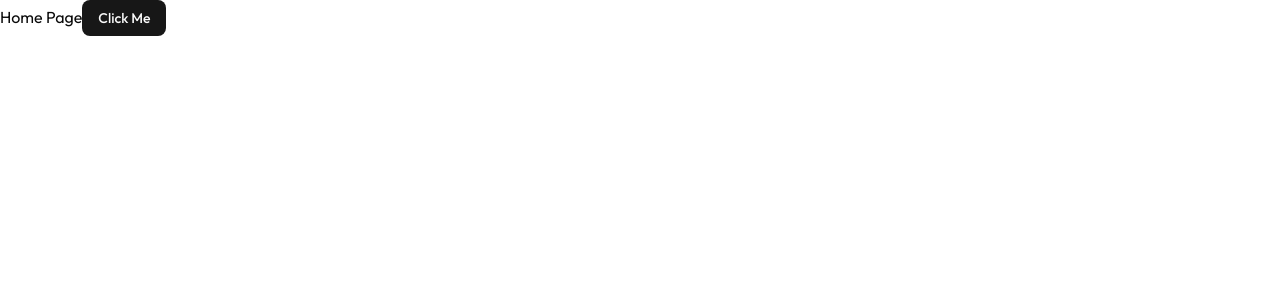
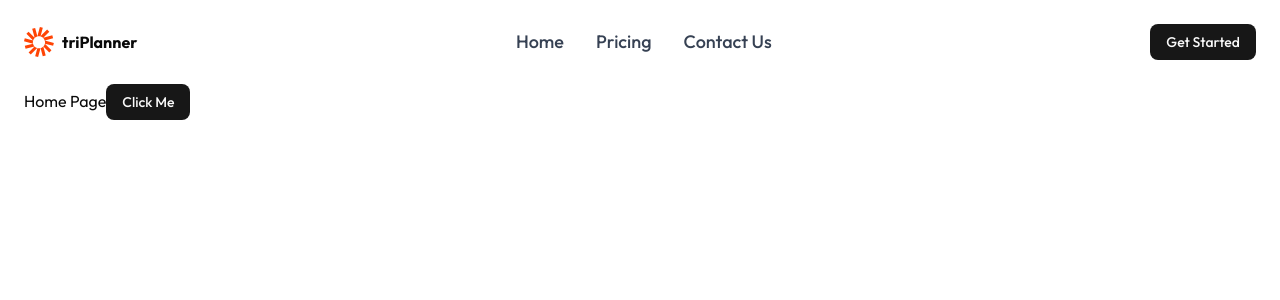
Before and after one commit to kajugadaniels/triplanner, a Next.js app: page / in a window 1280 px wide. Shown: the top 300 px of the page. Built offline with nearby package versions, Linux system fonts and the light colour scheme.

Commit message:
Design Header component

```diff
--- /dev/null
+++ b/src/app/(root)/layout.tsx
@@ -0,0 +1,16 @@
+"use client";
+
+import Header from "@/components/shared/Header";
+
+type RootLayoutProps = {
+    children: React.ReactNode;
+};
+
+export default function RootLayout({ children }: RootLayoutProps) {
+    return (
+        <div className="mx-auto flex w-full max-w-7xl flex-col gap-6 px-4 pb-12 pt-6 sm:px-6">
+            <Header />
+            {children}
+        </div>
+    );
+}
--- a/src/components/shared/Header.tsx
+++ b/src/components/shared/Header.tsx
@@ -1,9 +1,35 @@
+import Image from 'next/image'
+import Link from 'next/link'
 import React from 'react'
+import { Button } from '../ui/button'
+
+const menuOptions = [
+    { name: 'Home', href: '/' },
+    { name: 'Pricing', href: '/pricing' },
+    { name: 'Contact Us', href: '/contact' },
+]
 
 const Header = () => {
     return (
-        <div>
-            Header
+        <div className="flex justify-between items-center">
+            <div className="flex gap-2 items-center">
+                <Image src={"/logo.svg"} alt="Logo" width={30} height={30} />
+                <h2 className="font-bold text2-xl">triPlanner</h2>
+            </div>
+            <div className='flex gap-8 items-center'>
+                {menuOptions.map((option) => (
+                    <Link
+                        key={option.name}
+                        href={option.href}
+                        className="text-sm font-medium text-gray-700 hover:text-gray-900"
+                    >
+                        <h2 className="text-lg hover:scale-10 transition">
+                            {option.name}
+                        </h2>
+                    </Link>
+                ))}
+            </div>
+            <Button>Get Started</Button>
         </div>
     )
 }
```
Also changed, not shown: src/app/(root)/page.tsx (renamed from src/app/page.tsx).
